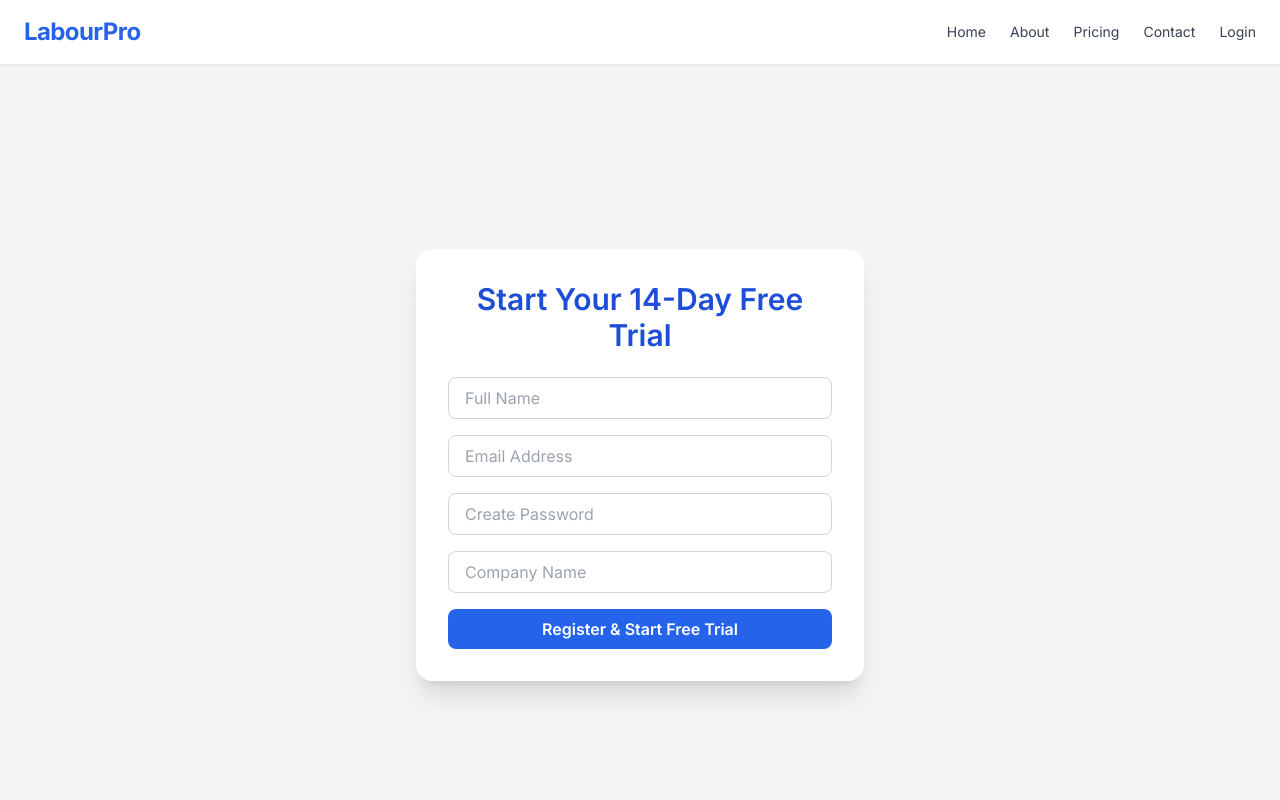
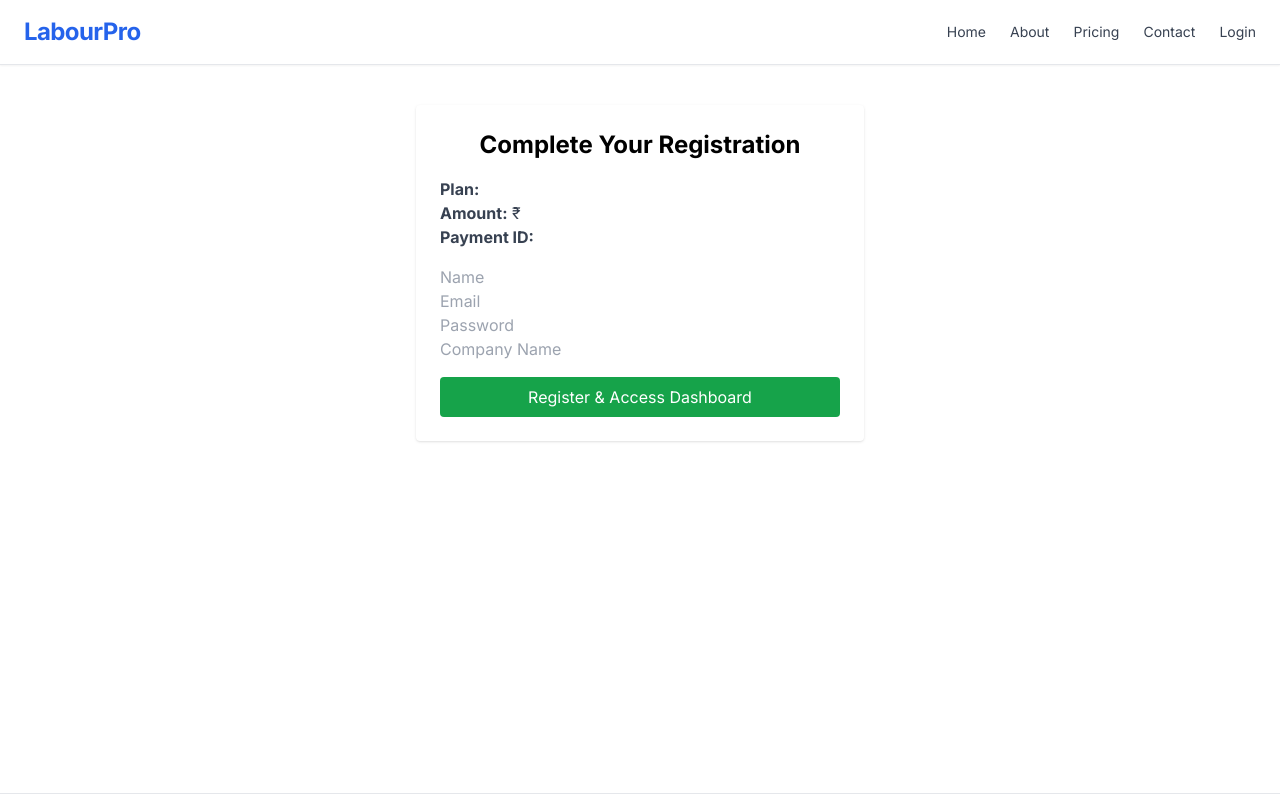
Before and after one commit to Vanshit011/LabourPro, a React (Vite) app in the folder labourpro_frontend/: page /register-paid in a window 1280 px wide. Shown: the top 800 px of the page. Built offline with nearby package versions, Linux system fonts and the light colour scheme.

Commit message:
register paid chnages

```diff
--- a/labourpro_frontend/src/pages/RegisterPaid.jsx
+++ b/labourpro_frontend/src/pages/RegisterPaid.jsx
@@ -1,23 +1,41 @@
 import { useState } from "react";
-import { useNavigate } from "react-router-dom";
+import { useNavigate, useSearchParams } from "react-router-dom";
 import axios from "axios";
 
-const RegisterTrial = () => {
+const RegisterPaid = () => {
+  const [params] = useSearchParams();
   const navigate = useNavigate();
+
+  // Extract plan details from URL
+  const planType = params.get("plan");
+  const amount = params.get("amount");
+  const razorpayOrderId = params.get("order_id");
+  const razorpayPaymentId = params.get("payment_id");
+
   const [form, setForm] = useState({
     name: "",
     email: "",
     password: "",
-    companyName: ""
+    companyName: "",
   });
+
   const [error, setError] = useState("");
 
-  const handleChange = (e) => setForm({ ...form, [e.target.name]: e.target.value });
+  const handleChange = (e) => {
+    setForm({ ...form, [e.target.name]: e.target.value });
+  };
 
   const handleSubmit = async (e) => {
     e.preventDefault();
     try {
-      const res = await axios.post("https://labourpro-backend.onrender.com/api/auth/register-trial", form);
+      const res = await axios.post("https://labourpro-backend.onrender.com/api/auth/register-paid", {
+        ...form,
+        planType,
+        amount,
+        razorpayOrderId,
+        razorpayPaymentId,
+      });
+
       localStorage.setItem("token", res.data.token);
       localStorage.setItem("admin", JSON.stringify(res.data.admin));
       navigate("/dashboard");
@@ -27,53 +45,56 @@ const RegisterTrial = () => {
   };
 
   return (
-    <div className="min-h-screen flex items-center justify-center bg-gray-100 px-4">
-      <div className="bg-white p-8 rounded-2xl shadow-xl w-full max-w-md">
-        <h2 className="text-3xl font-semibold text-center text-blue-700 mb-6">
-          Start Your 14-Day Free Trial
-        </h2>
-        {error && <p className="text-red-500 mb-4 text-center">{error}</p>}
-        <form onSubmit={handleSubmit} className="space-y-4">
+    <div className="max-w-md mx-auto mt-10 p-6 bg-white rounded shadow">
+      <h2 className="text-2xl font-bold mb-4 text-center">Complete Your Registration</h2>
+
+      <div className="mb-4 text-gray-700">
+        <p><strong>Plan:</strong> {planType}</p>
+        <p><strong>Amount:</strong> ₹{amount}</p>
+        <p><strong>Payment ID:</strong> {razorpayPaymentId}</p>
+      </div>
+
+      {error && <p className="text-red-600">{error}</p>}
+
+      <form onSubmit={handleSubmit}>
         <input
           name="name"
-            placeholder="Full Name"
-            className="w-full px-4 py-2 border border-gray-300 rounded-lg focus:outline-none focus:ring-2 focus:ring-blue-500"
+          placeholder="Name"
+          className="input"
           onChange={handleChange}
           required
         />
         <input
           name="email"
-            type="email"
-            placeholder="Email Address"
-            className="w-full px-4 py-2 border border-gray-300 rounded-lg focus:outline-none focus:ring-2 focus:ring-blue-500"
+          placeholder="Email"
+          className="input"
           onChange={handleChange}
           required
         />
         <input
+          type="password"
           name="password"
-            type="password"
-            placeholder="Create Password"
-            className="w-full px-4 py-2 border border-gray-300 rounded-lg focus:outline-none focus:ring-2 focus:ring-blue-500"
+          placeholder="Password"
+          className="input"
           onChange={handleChange}
           required
         />
         <input
           name="companyName"
           placeholder="Company Name"
-            className="w-full px-4 py-2 border border-gray-300 rounded-lg focus:outline-none focus:ring-2 focus:ring-blue-500"
+          className="input"
           onChange={handleChange}
           required
         />
         <button
           type="submit"
-            className="w-full bg-blue-600 hover:bg-blue-700 text-white font-semibold py-2 rounded-lg transition duration-300"
+          className="w-full bg-green-600 text-white py-2 rounded mt-4"
         >
-            Register & Start Free Trial
+          Register & Access Dashboard
         </button>
       </form>
-      </div>
     </div>
   );
 };
 
-export default RegisterTrial;
+export default RegisterPaid;
```
Lines whose indentation alone changed are shown as unchanged.
